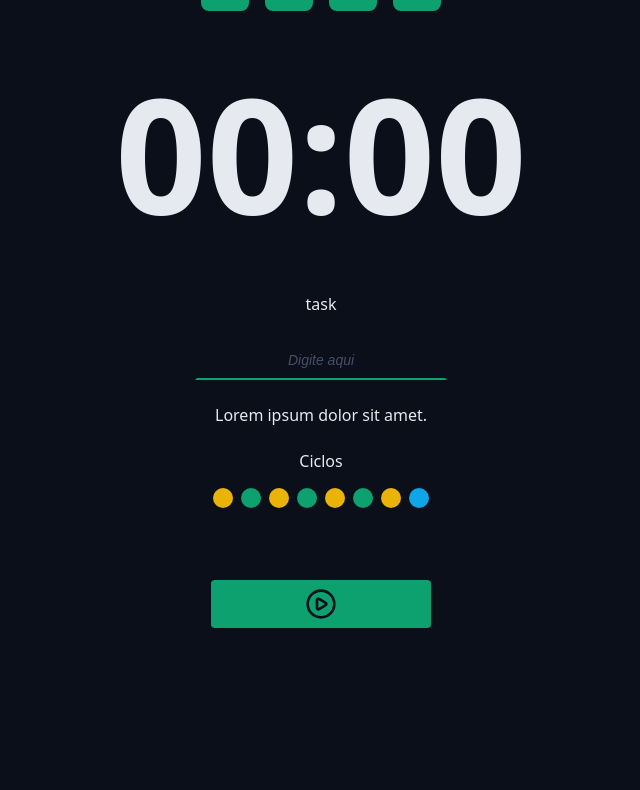
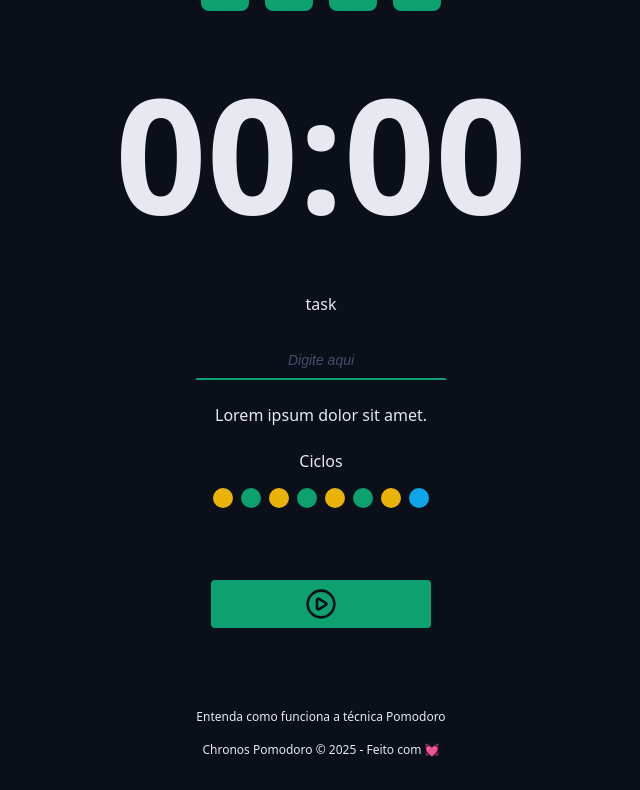
Before and after one commit to helryshow/cronos-pomo, a React (Vite) app: page / in a window 1280 px wide. Shown: the part 257-1047 px from the top of the page, without its empty margins (319-959 px from the left). Before the commit the page ends 965 px from the top, so only its background shows below. Built offline with nearby package versions, Linux system fonts and the light colour scheme.

Commit message:
Atualizar pagina

```diff
--- a/src/App.tsx
+++ b/src/App.tsx
@@ -8,6 +8,7 @@
 import { Cycles } from './Componentes/Cycles';
 import { DefautButton } from './Componentes/DefautButton/Index';
 import { PlayCircleIcon } from 'lucide-react';
+import {Footer} from './Componentes/Footer/index';
 
 
  export function App() {
@@ -47,6 +48,10 @@
        </form>
     </Container>
 
+      <Container>
+       <Footer />
+      </Container>
+
     </>
    );
 }
--- /dev/null
+++ b/src/Componentes/Footer/index.tsx
@@ -0,0 +1,9 @@
+import styles from './styles.module.css';
+
+export function Footer() {
+
+    return <footer className={styles.footer} >
+        <a href="">Entenda como funciona a técnica Pomodoro</a>
+        <a href="">Chronos Pomodoro &copy; {new Date().getFullYear()} - Feito com 💓</a>
+    </footer>;
+}
--- /dev/null
+++ b/src/Componentes/Footer/styles.module.css
@@ -0,0 +1,21 @@
+footer {
+    display: flex;
+    flex-direction: column;
+    align-items: center;
+    justify-content: center;
+    gap: 1.6rem;
+}
+
+footer a {
+    font-size: 1.2rem;
+    color: var(--TEXT--MUTED);
+    text-decoration: none;
+
+}
+
+footer a:hover {
+    font-size: 1.2rem;
+    color: var(--text-muted);
+    text-decoration: underline;
+
+}
```
